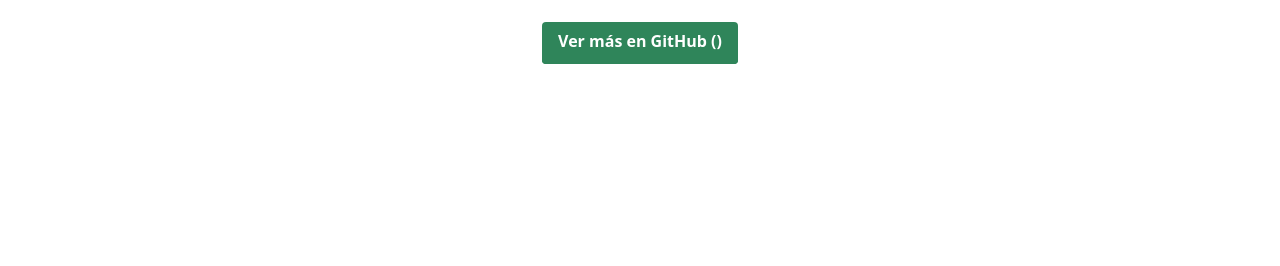
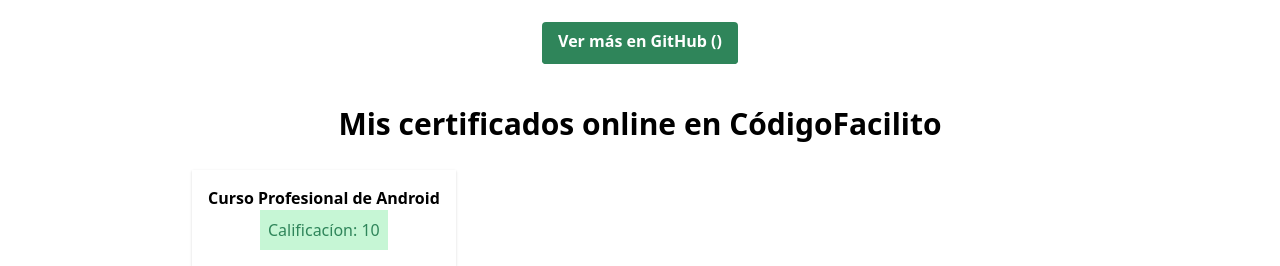
Before and after one commit to HuAnPQ/mi-portafolio-web, a Gatsby site: page / in a window 1280 px wide. Shown: the part 723-989 px from the top of the page. Before the commit the page ends 824 px from the top, so only its background shows below. Built offline with nearby package versions, Linux system fonts and the light colour scheme; Gatsby itself is replaced by a stand-in of ours; no server answers.

Commit message:
Certificados de codigo facilito

```diff
--- /dev/null
+++ b/src/components/codigofacilito.js
@@ -0,0 +1,44 @@
+import React from 'react';
+import { useStaticQuery, grap, graphql } from 'gatsby';
+
+export default () => {
+    const data = useStaticQuery(graphql`{
+        codigofacilitoJson {
+            data {
+              certificates {
+                title
+                score
+                code
+              }
+            }
+          }
+    }`);
+
+    //console.log('data :', data);
+    return (
+        <section>
+            <div className="mt-8">
+                <div className="max-w-4xl mx-auto">
+                    <h2 className="text-3xl font-bold text-center">
+                        Mis certificados online en CódigoFacilito
+                    </h2>
+                    <div className="flex mt-6">
+                        {
+                            data.codigofacilitoJson.data.certificates.map(certificado => (
+                                <div className="shadow p-4 bg-white mr-4">
+                                    <h4 className="font-bold">{certificado.title}</h4>
+                                    <div className="text-center">
+                                        <span className="inline-block bg-green-200 text-green-700 p-2 radius">
+                                            Calificacíon: {certificado.score}
+                                        </span>
+                                    </div>
+                                </div>
+                            ))
+                        }
+                    </div>
+                </div>
+            </div>
+        </section>
+    );
+
+};
--- a/src/pages/index.js
+++ b/src/pages/index.js
@@ -1,8 +1,10 @@
 import React from "react";
 import Header from '../components/header';
 import Repos from '../components/repos';
+import CodigoFacilito from '../components/codigofacilito';
 
 export default () => <div>
     <Header />
     <Repos />
+    <CodigoFacilito />
 </div>
```
